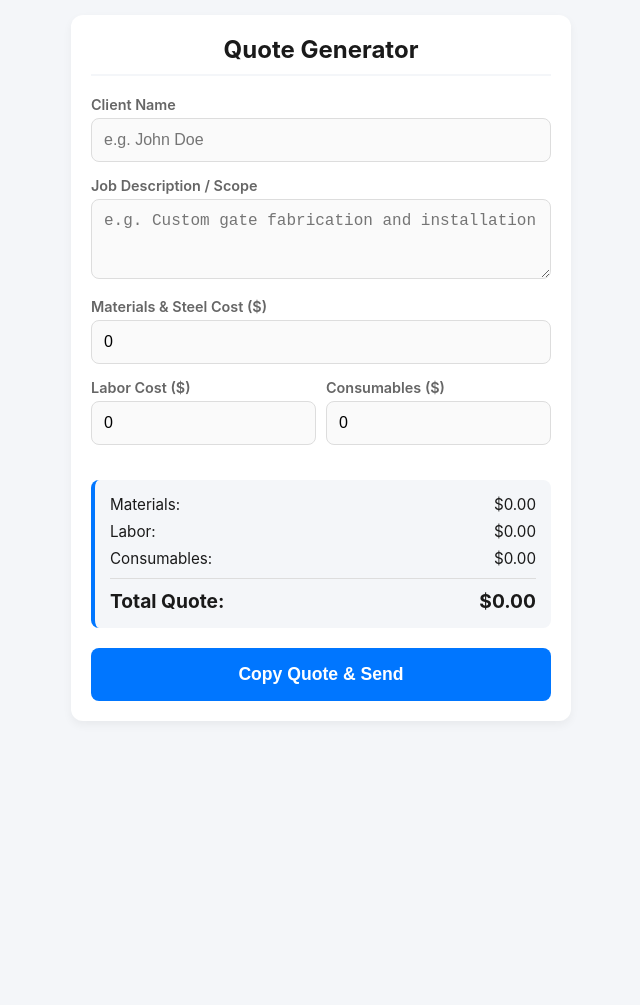
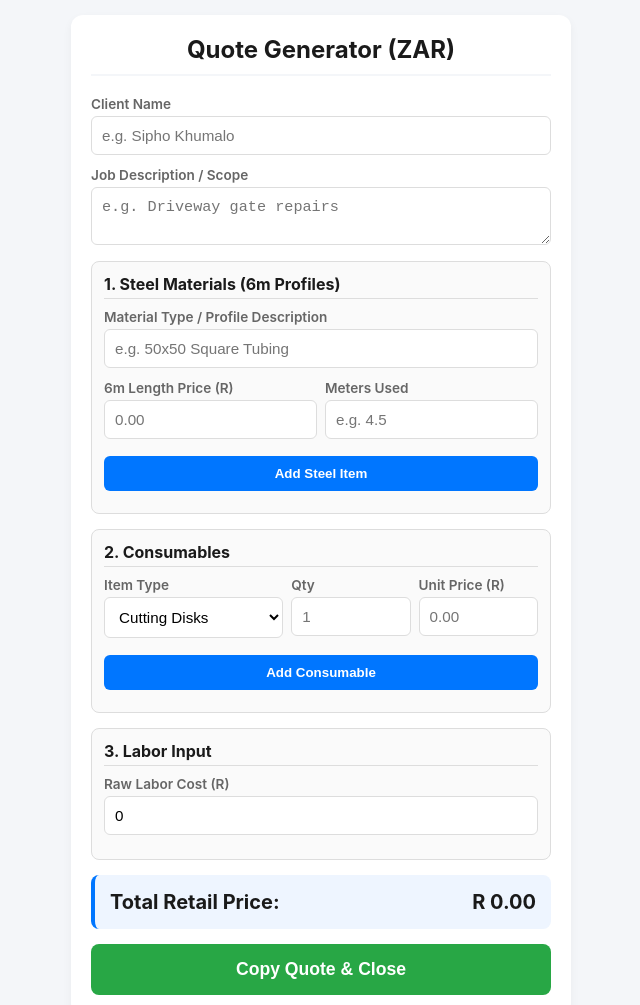
Before and after one commit to markfulton74/tykes-quotes, a plain HTML site: page index.html in a window 1280 px wide. Shown: the whole page, without its empty margins (319-959 px from the left). Before the commit the page ends 800 px from the top, so only its background shows below. Drawn offline with Linux system fonts and the light colour scheme.

Commit message:
Enhance layout and styling in index.html
Refactor HTML and CSS for improved layout and styling.

```diff
--- a/index.html
+++ b/index.html
@@ -12,11 +12,12 @@
             --text-muted: #666666;
             --primary: #0076ff;
             --success: #28a745;
+            --danger: #dc3545;
             --border: #dddddd;
         }
 
         body {
-            font-family: -apple-system, BlinkMacSystemFont, "Segoe UI", Roboto, Helvetica, Arial, sans-serif;
+            font-family: -apple-system, BlinkMacSystemFont, "Segoe UI", Roboto, sans-serif;
             background-color: var(--bg-color);
             color: var(--text-main);
             margin: 0;
@@ -33,85 +34,123 @@
             border-radius: 12px;
             box-shadow: 0 4px 10px rgba(0,0,0,0.05);
             box-sizing: border-box;
-            position: relative;
+        }
+
+        h2, h3 {
+            margin-top: 0;
+            color: var(--text-main);
         }
 
         h2 {
-            margin-top: 0;
             text-align: center;
-            color: var(--text-main);
             border-bottom: 2px solid var(--bg-color);
             padding-bottom: 10px;
         }
 
+        .section-card {
+            background: #fafafa;
+            border: 1px solid var(--border);
+            border-radius: 8px;
+            padding: 12px;
+            margin-bottom: 15px;
+        }
+
+        .section-title {
+            font-size: 1rem;
+            font-weight: bold;
+            margin-bottom: 10px;
+            color: var(--text-main);
+            border-bottom: 1px solid var(--border);
+            padding-bottom: 4px;
+        }
+
         .form-group {
-            margin-bottom: 15px;
+            margin-bottom: 12px;
         }
 
         label {
             display: block;
-            font-size: 0.9rem;
+            font-size: 0.85rem;
             font-weight: 600;
-            margin-bottom: 5px;
+            margin-bottom: 4px;
             color: var(--text-muted);
         }
 
-        input, textarea {
+        input, textarea, select {
             width: 100%;
-            padding: 12px;
+            padding: 10px;
             border: 1px solid var(--border);
-            border-radius: 8px;
-            font-size: 1rem;
+            border-radius: 6px;
+            font-size: 0.95rem;
             box-sizing: border-box;
-            background-color: #fafafa;
-        }
-
-        input:focus, textarea:focus {
-            outline: none;
-            border-color: var(--primary);
-            background-color: #fff;
+            background-color: #ffffff;
         }
 
         .row {
             display: flex;
-            gap: 10px;
+            gap: 8px;
         }
 
         .row .form-group {
             flex: 1;
         }
 
+        .btn-add {
+            width: 100%;
+            padding: 10px;
+            background-color: var(--primary);
+            color: white;
+            border: none;
+            border-radius: 6px;
+            font-weight: bold;
+            cursor: pointer;
+            margin-top: 5px;
+        }
+
+        .item-list {
+            margin-top: 10px;
+            font-size: 0.9rem;
+            max-height: 150px;
+            overflow-y: auto;
+        }
+
+        .item-row {
+            display: flex;
+            justify-content: space-between;
+            align-items: center;
+            padding: 6px 0;
+            border-bottom: 1px dashed var(--border);
+        }
+
+        .btn-delete {
+            background: none;
+            border: none;
+            color: var(--danger);
+            font-weight: bold;
+            cursor: pointer;
+            padding: 0 5px;
+        }
+
         .summary-box {
-            background-color: var(--bg-color);
+            background-color: #eef5ff;
             padding: 15px;
             border-radius: 8px;
-            margin-top: 20px;
+            margin-top: 15px;
             border-left: 4px solid var(--primary);
-        }
-
-        .summary-row {
-            display: flex;
-            justify-content: space-between;
-            margin-bottom: 8px;
-            font-size: 0.95rem;
         }
 
         .summary-total {
             display: flex;
             justify-content: space-between;
             font-weight: bold;
-            font-size: 1.2rem;
-            margin-top: 10px;
-            padding-top: 10px;
-            border-top: 1px solid var(--border);
+            font-size: 1.25rem;
             color: var(--text-main);
         }
 
-        /* Toast notification styling */
         .toast {
             display: none;
-            background-color: #333333;
-            color: #ffffff;
+            background-color: #222;
+            color: white;
             text-align: center;
             border-radius: 8px;
             padding: 12px;
@@ -123,157 +162,221 @@
             width: 80%;
             max-width: 400px;
             box-shadow: 0 4px 12px rgba(0,0,0,0.15);
-            font-size: 0.95rem;
-            font-weight: 500;
-        }
-
-        .btn-group {
-            margin-top: 20px;
         }
 
         .btn-copy {
             width: 100%;
-            padding: 16px;
+            padding: 15px;
             border: none;
             border-radius: 8px;
             font-size: 1.1rem;
             font-weight: bold;
             color: white;
-            background-color: var(--primary);
+            background-color: var(--success);
             cursor: pointer;
-            transition: background 0.2s ease;
-        }
-
-        .btn-copy:hover {
-            background-color: #0062cc;
+            margin-top: 15px;
         }
     </style>
 </head>
 <body>
 
-<!-- Popup Alert Notification -->
 <div id="toastMessage" class="toast">
     📋 Quote copied! Paste it directly into Email or WhatsApp.
 </div>
 
 <div class="app-container">
-    <h2>Quote Generator</h2>
+    <h2>Quote Generator (ZAR)</h2>
 
+    <!-- Base Info -->
     <div class="form-group">
         <label for="clientName">Client Name</label>
-        <input type="text" id="clientName" placeholder="e.g. John Doe">
+        <input type="text" id="clientName" placeholder="e.g. Sipho Khumalo">
     </div>
 
     <div class="form-group">
         <label for="jobDescription">Job Description / Scope</label>
-        <textarea id="jobDescription" rows="3" placeholder="e.g. Custom gate fabrication and installation"></textarea>
+        <textarea id="jobDescription" rows="2" placeholder="e.g. Driveway gate repairs"></textarea>
     </div>
 
-    <div class="form-group">
-        <label for="materialsCost">Materials & Steel Cost ($)</label>
-        <input type="number" id="materialsCost" value="0" min="0" step="0.01">
+    <!-- Section: Materials -->
+    <div class="section-card">
+        <div class="section-title">1. Steel Materials (6m Profiles)</div>
+        <div class="form-group">
+            <label for="matType">Material Type / Profile Description</label>
+            <input type="text" id="matType" placeholder="e.g. 50x50 Square Tubing">
+        </div>
+        <div class="row">
+            <div class="form-group">
+                <label for="matFullPrice">6m Length Price (R)</label>
+                <input type="number" id="matFullPrice" placeholder="0.00" min="0" step="0.01">
+            </div>
+            <div class="form-group">
+                <label for="matMetersUsed">Meters Used</label>
+                <input type="number" id="matMetersUsed" placeholder="e.g. 4.5" min="0" step="0.01">
+            </div>
+        </div>
+        <button class="btn-add" onclick="addMaterial()">Add Steel Item</button>
+        <div class="item-list" id="materialsListUI"></div>
     </div>
 
-    <div class="row">
+    <!-- Section: Consumables -->
+    <div class="section-card">
+        <div class="section-title">2. Consumables</div>
+        <div class="row">
+            <div class="form-group" style="flex: 1.5;">
+                <label for="conType">Item Type</label>
+                <select id="conType">
+                    <option value="Cutting Disks">Cutting Disks</option>
+                    <option value="Welding Rods">Welding Rods</option>
+                    <option value="Paint">Paint</option>
+                    <option value="Other">Other</option>
+                </select>
+            </div>
+            <div class="form-group">
+                <label for="conQty">Qty</label>
+                <input type="number" id="conQty" placeholder="1" min="1" step="1">
+            </div>
+            <div class="form-group">
+                <label for="conUnitPrice">Unit Price (R)</label>
+                <input type="number" id="conUnitPrice" placeholder="0.00" min="0" step="0.01">
+            </div>
+        </div>
+        <button class="btn-add" onclick="addConsumable()">Add Consumable</button>
+        <div class="item-list" id="consumablesListUI"></div>
+    </div>
+
+    <!-- Section: Labor -->
+    <div class="section-card">
+        <div class="section-title">3. Labor Input</div>
         <div class="form-group">
-            <label for="laborCost">Labor Cost ($)</label>
-            <input type="number" id="laborCost" value="0" min="0" step="0.01">
-        </div>
-        <div class="form-group">
-            <label for="consumablesCost">Consumables ($)</label>
-            <input type="number" id="consumablesCost" value="0" min="0" step="0.01">
+            <label for="laborCostInput">Raw Labor Cost (R)</label>
+            <input type="number" id="laborCostInput" value="0" min="0" step="0.01" oninput="calculateFinalQuote()">
         </div>
     </div>
 
+    <!-- Grand Output Display -->
     <div class="summary-box">
-        <div class="summary-row">
-            <span>Materials:</span>
-            <span id="lblMaterials">$0.00</span>
-        </div>
-        <div class="summary-row">
-            <span>Labor:</span>
-            <span id="lblLabor">$0.00</span>
-        </div>
-        <div class="summary-row">
-            <span>Consumables:</span>
-            <span id="lblConsumables">$0.00</span>
-        </div>
         <div class="summary-total">
-            <span>Total Quote:</span>
-            <span id="lblTotal">$0.00</span>
+            <span>Total Retail Price:</span>
+            <span id="lblTotalDisplay">R 0.00</span>
         </div>
     </div>
 
-    <div class="btn-group">
-        <button class="btn-copy" onclick="copyQuoteToClipboard()">Copy Quote & Send</button>
-    </div>
+    <button class="btn-copy" onclick="copyQuoteToClipboard()">Copy Quote & Close</button>
 </div>
 
 <script>
-    const fields = ['clientName', 'jobDescription', 'materialsCost', 'laborCost', 'consumablesCost'];
-    const inputs = {};
-    fields.forEach(field => inputs[field] = document.getElementById(field));
+    // In-memory array data states
+    let materials = [];
+    let consumables = [];
 
-    fields.forEach(field => {
-        inputs[field].addEventListener('input', calculateQuote);
-    });
+    function addMaterial() {
+        const type = document.getElementById('matType').value.trim();
+        const fullPrice = parseFloat(document.getElementById('matFullPrice').value) || 0;
+        const metersUsed = parseFloat(document.getElementById('matMetersUsed').value) || 0;
 
-    function calculateQuote() {
-        const mat = parseFloat(inputs['materialsCost'].value) || 0;
-        const lab = parseFloat(inputs['laborCost'].value) || 0;
-        const con = parseFloat(inputs['consumablesCost'].value) || 0;
-        const total = mat + lab + con;
+        if (!type || fullPrice <= 0 || metersUsed <= 0) return;
 
-        document.getElementById('lblMaterials').innerText = `$${mat.toFixed(2)}`;
-        document.getElementById('lblLabor').innerText = `$${lab.toFixed(2)}`;
-        document.getElementById('lblConsumables').innerText = `$${con.toFixed(2)}`;
-        document.getElementById('lblTotal').innerText = `$${total.toFixed(2)}`;
+        // Formula execution: (Full Length Price / 6) * Meters Used
+        const calculatedCost = (fullPrice / 6) * metersUsed;
 
-        return {
-            client: inputs['clientName'].value || 'Valued Client',
-            job: inputs['jobDescription'].value || 'Welding Services',
-            mat: mat.toFixed(2),
-            lab: lab.toFixed(2),
-            con: con.toFixed(2),
-            total: total.toFixed(2)
-        };
+        materials.push({ type, fullPrice, metersUsed, cost: calculatedCost });
+
+        // Reset inputs
+        document.getElementById('matType').value = '';
+        document.getElementById('matFullPrice').value = '';
+        document.getElementById('matMetersUsed').value = '';
+
+        renderLists();
     }
 
-    function buildTextMessage(data) {
-        return `QUOTATION\n\n` +
-               `Client: ${data.client}\n` +
-               `Job Description: ${data.job}\n\n` +
-               `Cost Breakdown:\n` +
-               `- Materials & Steel: $${data.mat}\n` +
-               `- Labor: $${data.lab}\n` +
-               `- Consumables: $${data.con}\n\n` +
-               `TOTAL AMOUNT: $${data.total}\n\n` +
-               `Thank you for your business! Please let us know if you would like to proceed.`;
+    function addConsumable() {
+        const type = document.getElementById('conType').value;
+        const qty = parseInt(document.getElementById('conQty').value) || 1;
+        const unitPrice = parseFloat(document.getElementById('conUnitPrice').value) || 0;
+
+        if (unitPrice <= 0) return;
+
+        const calculatedCost = unitPrice * qty;
+
+        consumables.push({ type, qty, unitPrice, cost: calculatedCost });
+
+        // Reset inputs
+        document.getElementById('conQty').value = '';
+        document.getElementById('conUnitPrice').value = '';
+
+        renderLists();
+    }
+
+    function removeMaterial(index) {
+        materials.splice(index, 1);
+        renderLists();
+    }
+
+    function removeConsumable(index) {
+        consumables.splice(index, 1);
+        renderLists();
+    }
+
+    function renderLists() {
+        const matUI = document.getElementById('materialsListUI');
+        matUI.innerHTML = '';
+        materials.forEach((item, i) => {
+            matUI.innerHTML += `<div class="item-row">
+                <span>${item.type} (${item.metersUsed}m)</span>
+                <span>R ${item.cost.toFixed(2)} <button class="btn-delete" onclick="removeMaterial(${i})">×</button></span>
+            </div>`;
+        });
+
+        const conUI = document.getElementById('consumablesListUI');
+        conUI.innerHTML = '';
+        consumables.forEach((item, i) => {
+            conUI.innerHTML += `<div class="item-row">
+                <span>${item.type} (x${item.qty})</span>
+                <span>R ${item.cost.toFixed(2)} <button class="btn-delete" onclick="removeConsumable(${i})">×</button></span>
+            </div>`;
+        });
+
+        calculateFinalQuote();
+    }
+
+    function calculateFinalQuote() {
+        const totalMaterials = materials.reduce((sum, item) => sum + item.cost, 0);
+        const totalConsumables = consumables.reduce((sum, item) => sum + item.cost, 0);
+        const rawLabor = parseFloat(document.getElementById('laborCostInput').value) || 0;
+
+        // Applying the pricing formula: Cost = Labor + Materials + Consumables
+        const totalRawCost = totalMaterials + totalConsumables + rawLabor;
+
+        // Wholesale = Cost * 2 | Retail = Wholesale * 2 (Therefore: Cost * 4)
+        const totalRetailPrice = totalRawCost * 4;
+
+        document.getElementById('lblTotalDisplay').innerText = `R ${totalRetailPrice.toFixed(2)}`;
+
+        return totalRetailPrice.toFixed(2);
     }
 
     function copyQuoteToClipboard() {
-        const data = calculateQuote();
-        const text = buildTextMessage(data);
+        const client = document.getElementById('clientName').value.trim() || 'Valued Client';
+        const job = document.getElementById('jobDescription').value.trim() || 'Welding Services';
+        const finalPrice = calculateFinalQuote();
 
-        // Core dynamic execution for device clipboard handling
-        navigator.clipboard.writeText(text).then(() => {
-            showToast();
+        // Option A output format: Clean, plain text containing only the final calculated retail figure
+        const textMessage = `QUOTATION\n\n` +
+                            `Client: ${client}\n` +
+                            `Job Description: ${job}\n\n` +
+                            `TOTAL AMOUNT: R ${finalPrice}\n\n` +
+                            `Thank you for your business! Please let us know if you would like to proceed.`;
+
+        navigator.clipboard.writeText(textMessage).then(() => {
+            const toast = document.getElementById('toastMessage');
+            toast.style.display = 'block';
+            setTimeout(() => { toast.style.display = 'none'; }, 3000);
         }).catch(err => {
-            console.error('Failed to copy text: ', err);
-            alert('Fallback: Could not auto-copy. Please check browser clipboard permissions.');
+            console.error('Clipboard action failed:', err);
         });
-    }
-
-    function showToast() {
-        const toast = document.getElementById('toastMessage');
-        toast.style.display = 'block';
-
-        // Clear message automatically after 3 seconds
-        setTimeout(() => {
-            toast.style.display = 'none';
-        }, 3000);
     }
 </script>
 
 </body>
-  </html>
+    </html>
```
